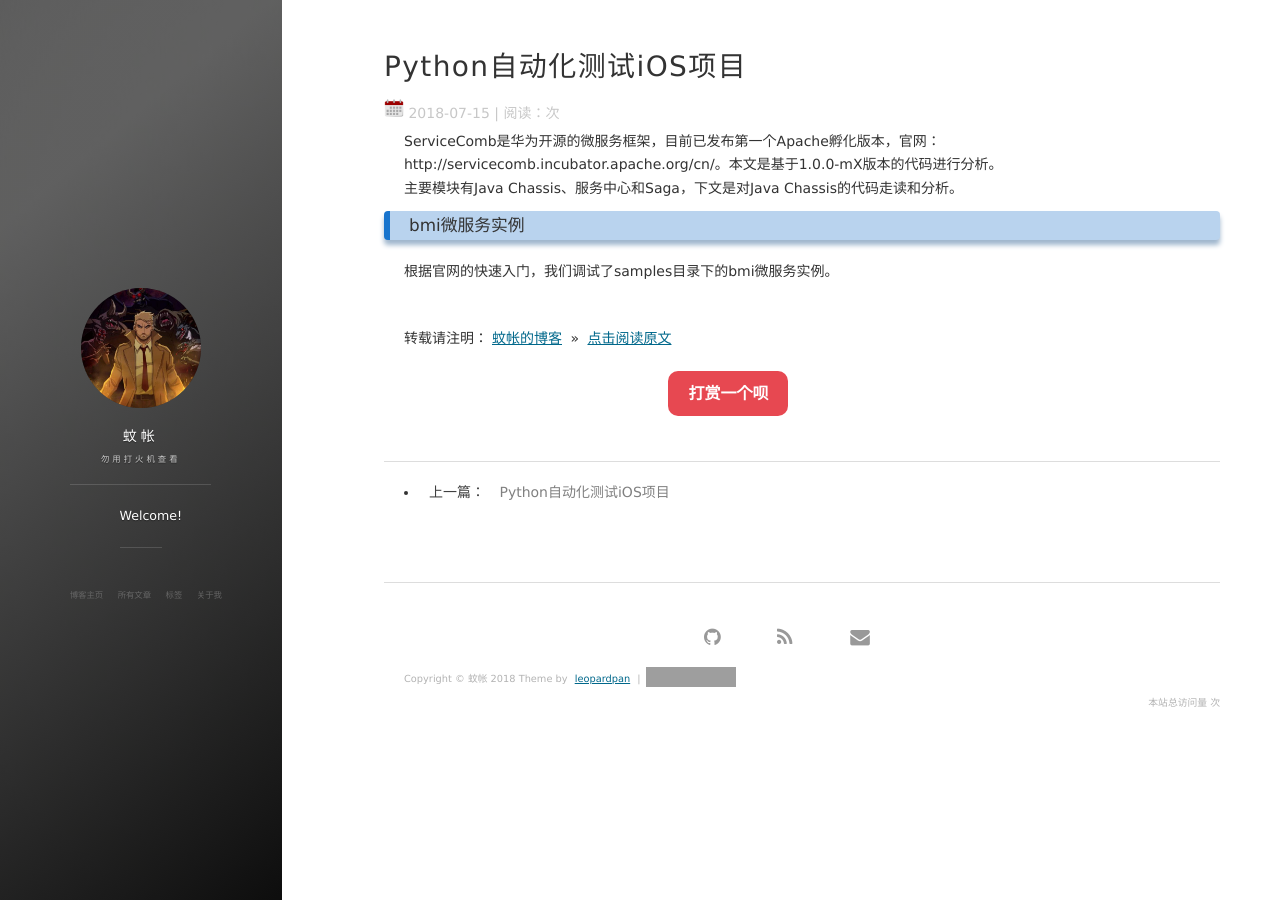
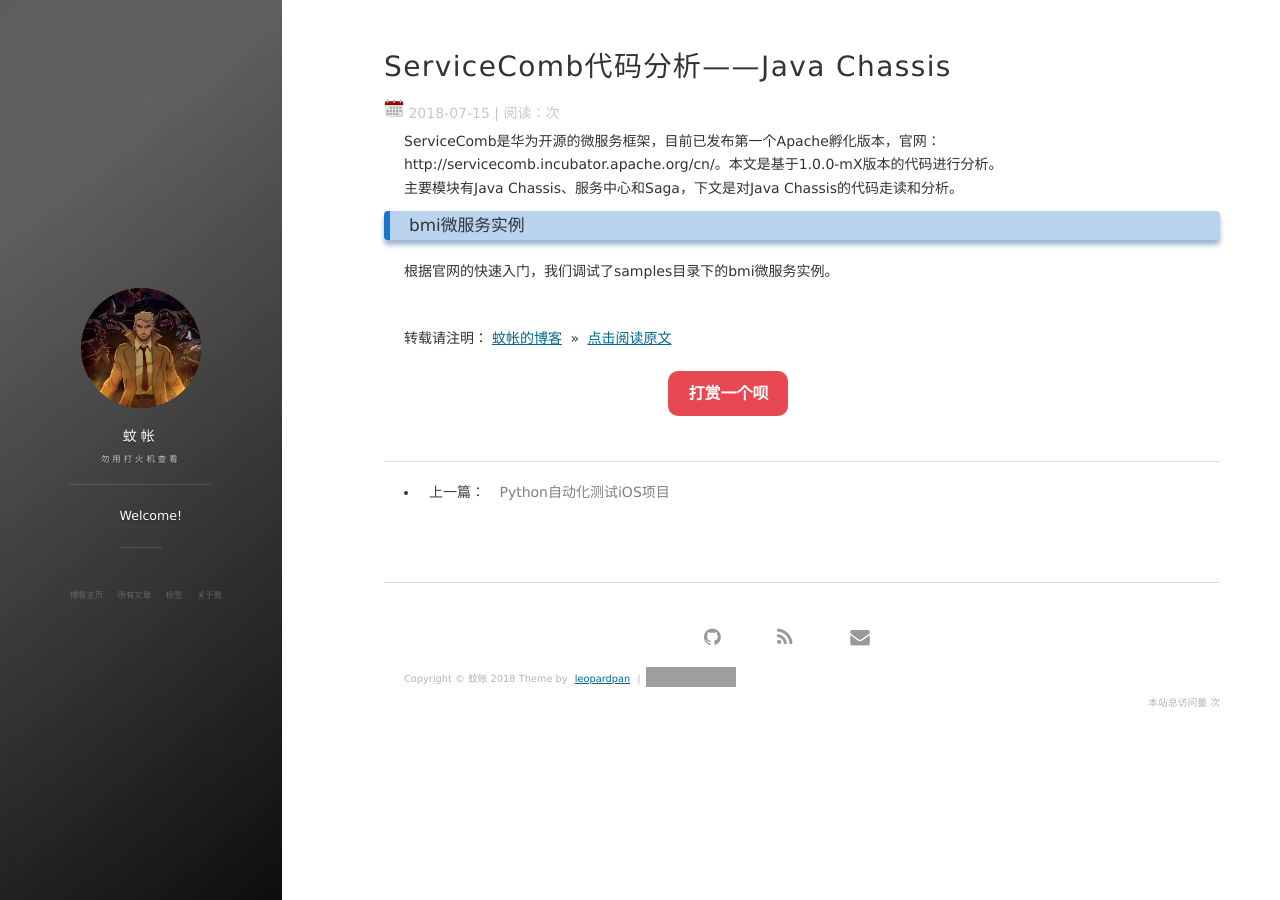
Before and after one commit to NevilleYeung/NevilleYeung.github.io, a Jekyll site: the page built from _posts/2018-07-15-Details——ServiceComb代码分析JavaChassis.md, in a window 1280 px wide. Built offline with Jekyll 4.4.1, drawn with Linux system fonts in a browser that asks for light colours; nearby versions of some CDN libraries; comment, search, counter and statistics services are not loaded; grey boxes are pictures that could not be loaded.

Commit message:
修正标题

```diff
--- a/_posts/2018-07-15-Details——ServiceComb代码分析JavaChassis.md
+++ b/_posts/2018-07-15-Details——ServiceComb代码分析JavaChassis.md
@@ -1,8 +1,8 @@
 ---
 layout: post
-title: "Python自动化测试iOS项目"
+title: "ServiceComb代码分析——Java Chassis"
 date: 2018-07-15
-tags: ServiceComb
+tags: ServiceComb 代码分析
 ---
 
 ServiceComb是华为开源的微服务框架，目前已发布第一个Apache孵化版本，官网：http://servicecomb.incubator.apache.org/cn/。本文是基于1.0.0-mX版本的代码进行分析。
```
